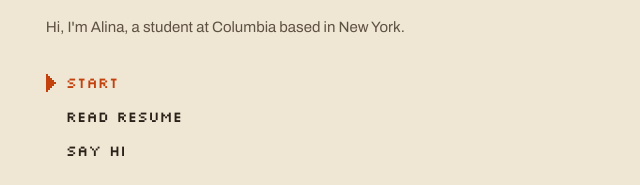
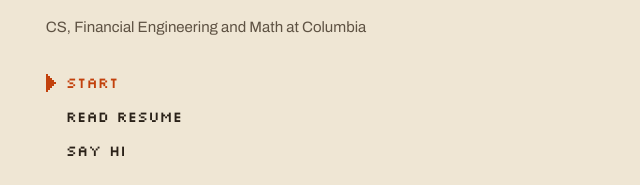
Before and after one commit to backlight314/personalwebsite, a plain HTML site: page demos/press-start.html in a window 1280 px wide. Shown: the part 399-584 px from the top of the page, 566-1206 px from the left. Drawn offline with Linux system fonts and the light colour scheme.

Commit message:
Change Press start demo subline to CS, Financial Engineering and Math at Columbia
Co-Authored-By: Claude Opus 5.5 <noreply@anthropic.com>
Claude-Session: https://claude.ai/code/session_01Heg4bXNhdLA8tZWJUBmcu6

```diff
--- a/demos/press-start.html
+++ b/demos/press-start.html
@@ -41,7 +41,7 @@
     <main class="content" id="content">
       <section class="view home" data-view="">
         <h1>Press <span class="start">start</span> to get to know me.</h1>
-        <p class="lede">Hi, I'm Alina, a student at Columbia based in New York.</p>
+        <p class="lede">CS, Financial Engineering and Math at Columbia</p>
         <nav class="menu" aria-label="Start">
           <a href="#projects" data-go="projects"><svg viewBox="0 0 5 9" shape-rendering="crispEdges" aria-hidden="true" focusable="false"><path fill="currentColor" d="M0 0h1v1h-1zM0 1h2v1h-2zM0 2h3v1h-3zM0 3h4v1h-4zM0 4h5v1h-5zM0 5h4v1h-4zM0 6h3v1h-3zM0 7h2v1h-2zM0 8h1v1h-1z"/></svg>Start</a>
           <a href="../resume.pdf" target="_blank" rel="noopener"><svg viewBox="0 0 5 9" shape-rendering="crispEdges" aria-hidden="true" focusable="false"><path fill="currentColor" d="M0 0h1v1h-1zM0 1h2v1h-2zM0 2h3v1h-3zM0 3h4v1h-4zM0 4h5v1h-5zM0 5h4v1h-4zM0 6h3v1h-3zM0 7h2v1h-2zM0 8h1v1h-1z"/></svg>Read resume</a>
```
